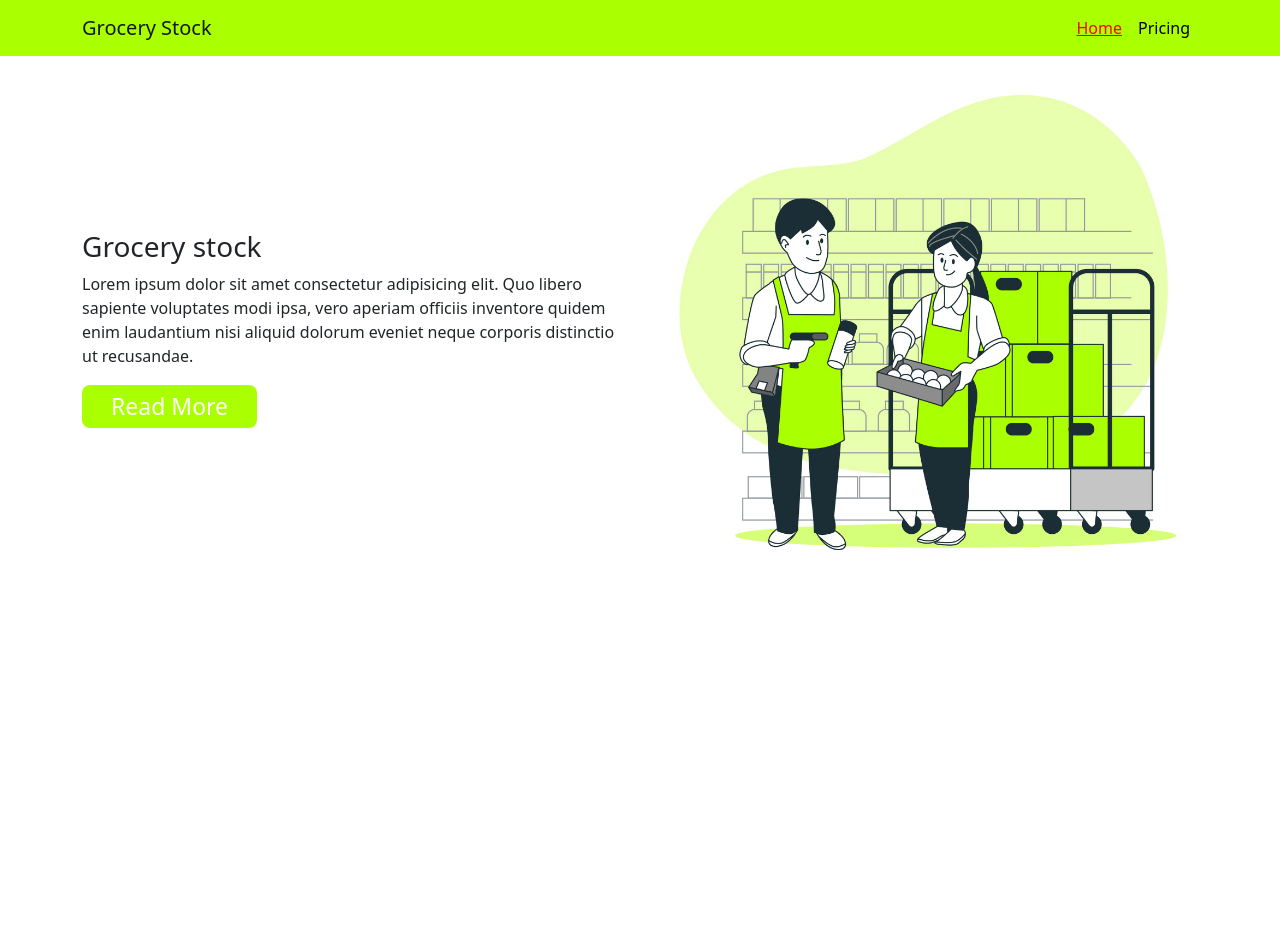
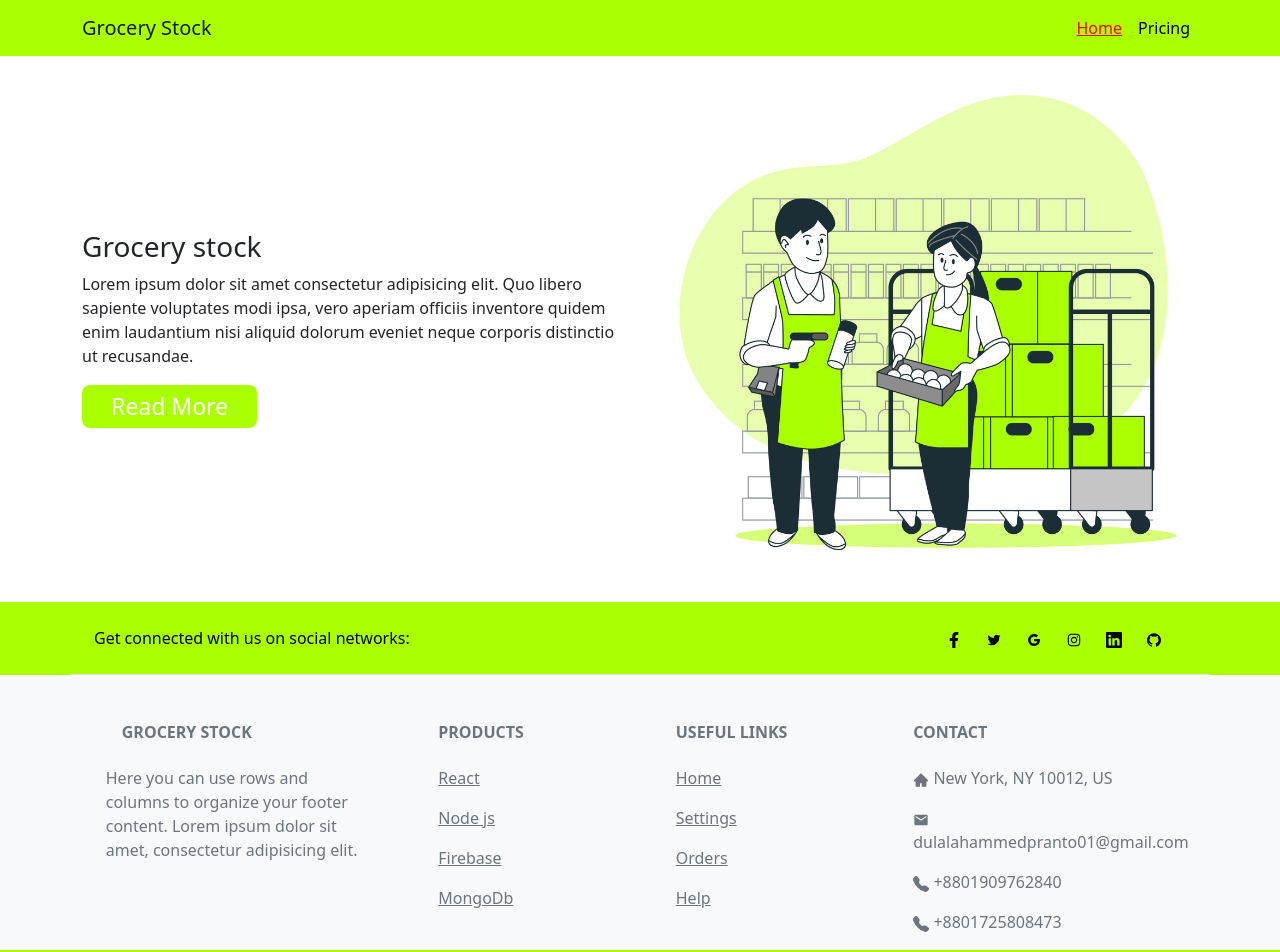
Before and after one commit to Pranto40/grocery-stock, a React (Create React App) app: page /home in a window 1280 px wide. Shown: the top 952 px of the page. Before the commit the page ends 800 px from the top, so only its background shows below. Built offline with nearby package versions, Linux system fonts and the light colour scheme.

Commit message:
footer section and react icon added

```diff
--- a/package.json
+++ b/package.json
@@ -10,6 +10,7 @@
     "react": "^18.1.0",
     "react-bootstrap": "^2.3.1",
     "react-dom": "^18.1.0",
+    "react-icons": "^4.3.1",
     "react-router-dom": "^6.3.0",
     "react-scripts": "5.0.1",
     "web-vitals": "^2.1.4"
--- a/src/App.js
+++ b/src/App.js
@@ -2,6 +2,7 @@ import 'bootstrap/dist/css/bootstrap.min.css';
 import { Route, Routes } from 'react-router-dom';
 import Home from './components/Home/Home';
 import Header from './components/Header/Header';
+import Footer from './components/Footer/Footer';
 
 function App() {
   return (
@@ -11,6 +12,7 @@ function App() {
         <Route path="/" element={<Home />} />
         <Route path="/home" element={<Home />} />
       </Routes>
+      <Footer></Footer>
     </div>
   );
 }
--- /dev/null
+++ b/src/components/Footer/Footer.js
@@ -0,0 +1,105 @@
+import React from 'react';
+import { FaFacebookF } from 'react-icons/fa';
+import { BsLinkedin, BsFillTelephoneFill } from 'react-icons/bs';
+import { MdEmail } from 'react-icons/md';
+import { AiOutlineTwitter, AiOutlineGoogle, AiOutlineInstagram, AiFillGithub, AiFillHome } from 'react-icons/ai';
+import { Link } from 'react-router-dom';
+
+const Footer = () => {
+    return (
+        <footer className="text-center text-lg-start bg-light text-muted">
+            <section style={{backgroundColor: '#AAFF00', color: 'black'}}>
+                <div className="container d-flex justify-content-center justify-content-lg-between p-4 border-bottom">
+                    <div className="me-5 d-none d-lg-block">
+                    <span>Get connected with us on social networks:</span>
+                    </div>
+                    <div>
+                    <Link to="" className="me-4 text-reset">
+                        <FaFacebookF />
+                    </Link>
+                    <Link to="" className="me-4 text-reset">
+                        <AiOutlineTwitter />
+                    </Link>
+                    <Link to="" className="me-4 text-reset">
+                        <AiOutlineGoogle />
+                    </Link>
+                    <Link to="" className="me-4 text-reset">
+                        <AiOutlineInstagram / >
+                    </Link>
+                    <Link to="" className="me-4 text-reset">
+                        <BsLinkedin />
+                    </Link>
+                    <Link to="" className="me-4 text-reset">
+                        <AiFillGithub />
+                    </Link>
+                    </div>
+                </div>
+            </section>
+            <section className="">
+                <div className="container text-center text-md-start mt-5">
+                <div className="row mt-3">
+                    <div className="col-md-3 col-lg-4 col-xl-3 mx-auto mb-4">
+                    <h6 className="text-uppercase fw-bold mb-4">
+                        <i className="fas fa-gem me-3"></i>Grocery stock
+                    </h6>
+                    <p>
+                        Here you can use rows and columns to organize your footer content. Lorem ipsum
+                        dolor sit amet, consectetur adipisicing elit.
+                    </p>
+                    </div>
+                    <div className="col-md-2 col-lg-2 col-xl-2 mx-auto mb-4">
+                    <h6 className="text-uppercase fw-bold mb-4">
+                        Products
+                    </h6>
+                    <p>
+                        <Link to="/" className="text-reset">React</Link>
+                    </p>
+                    <p>
+                        <Link to="/" className="text-reset">Node js</Link>
+                    </p>
+                    <p>
+                        <Link to="/" className="text-reset">Firebase</Link>
+                    </p>
+                    <p>
+                        <Link to="/" className="text-reset">MongoDb</Link>
+                    </p>
+                    </div>
+                    <div className="col-md-3 col-lg-2 col-xl-2 mx-auto mb-4">
+                    <h6 className="text-uppercase fw-bold mb-4">
+                        Useful links
+                    </h6>
+                    <p>
+                        <Link to="/" className="text-reset">Home</Link>
+                    </p>
+                    <p>
+                        <Link to="#!" className="text-reset">Settings</Link>
+                    </p>
+                    <p>
+                        <Link to="#!" className="text-reset">Orders</Link>
+                    </p>
+                    <p>
+                        <Link to="#!" className="text-reset">Help</Link>
+                    </p>
+                    </div>
+                    <div className="col-md-4 col-lg-3 col-xl-3 mx-auto mb-md-0 mb-4">
+                    <h6 className="text-uppercase fw-bold mb-4">
+                        Contact
+                    </h6>
+                    <p><AiFillHome /> New York, NY 10012, US</p>
+                    <p><MdEmail /> dulalahammedpranto01@gmail.com
+                    </p>
+                    <p><BsFillTelephoneFill /> +8801909762840</p>
+                    <p><BsFillTelephoneFill /> +8801725808473</p>
+                    </div>
+                </div>
+                </div>
+            </section>
+            <div className="text-center p-4" style={{backgroundColor: '#AAFF00', color: 'black'}}>
+                <span>© 2022 Copyright: </span>
+                <Link className="text-reset fw-bold" to='/'>DULAL AHAMMED PRANTO</Link>
+            </div>
+        </footer>
+    );
+};
+
+export default Footer;
```
Also changed, not shown: 1 other file (tests, documents, lock files or other folders).
